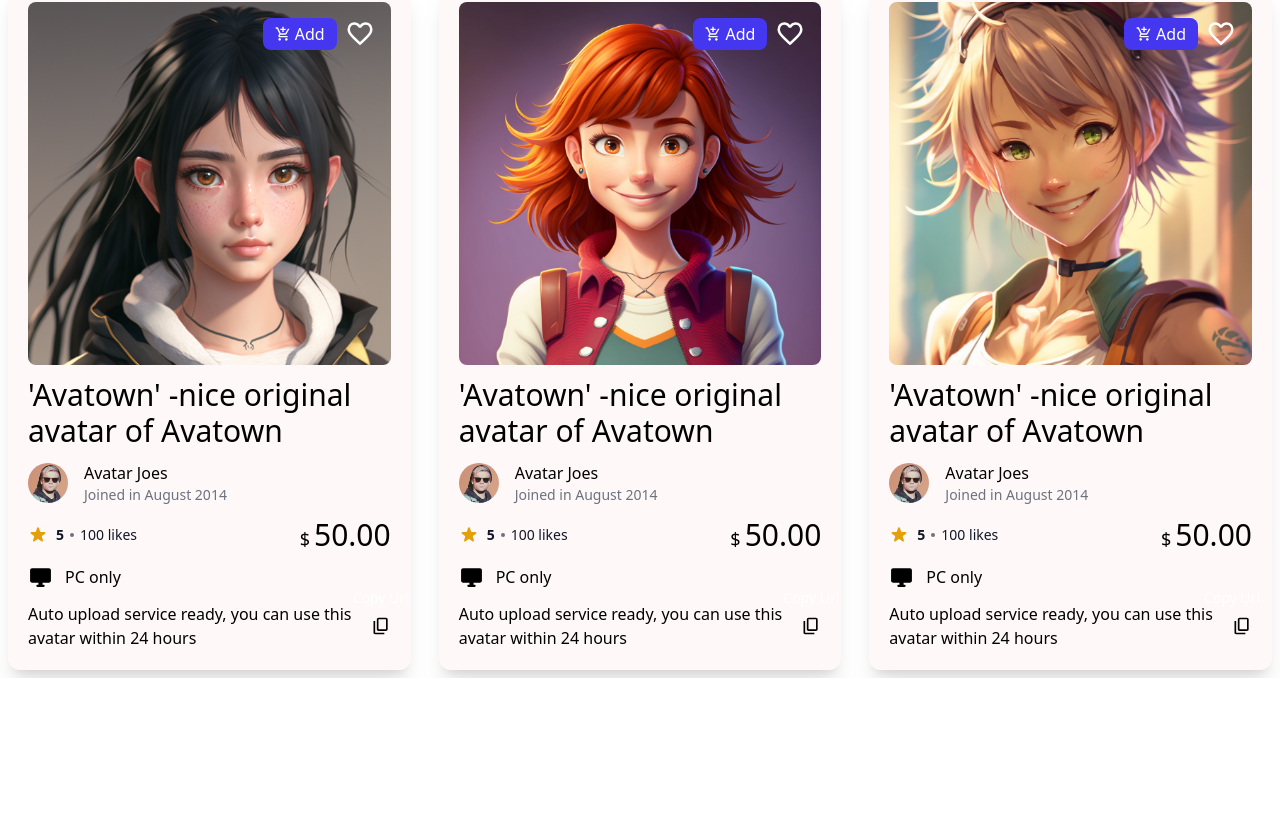
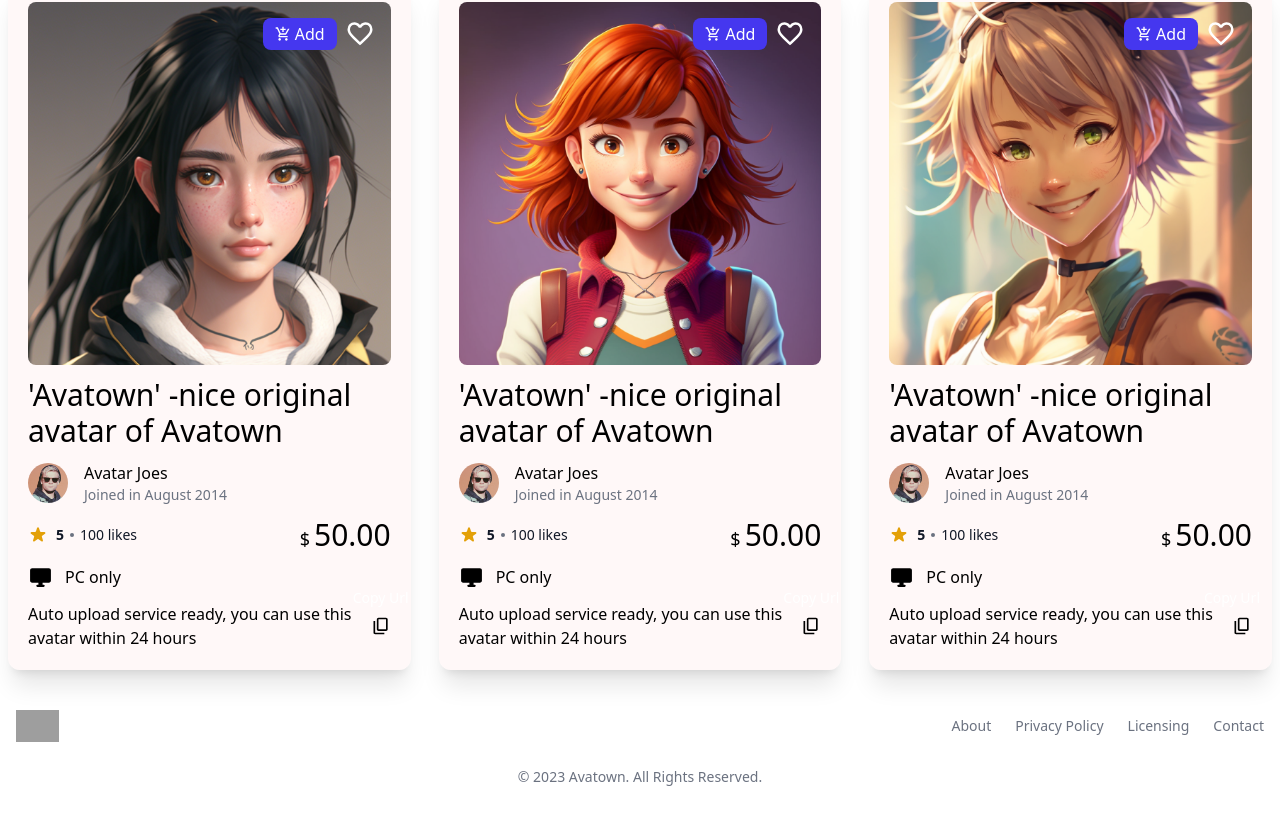
Before and after one commit to AbhiramKrishnaM/Dolami, a React (Vite) app: page / in a window 1280 px wide. Shown: the part 5227-6052 px from the top of the page. Before the commit the page ends 5905 px from the top, so only its background shows below. Built offline with nearby package versions, Linux system fonts and the light colour scheme; grey boxes are pictures that could not be loaded.

Commit message:
added footer

```diff
--- a/src/App.jsx
+++ b/src/App.jsx
@@ -1,6 +1,7 @@
 import { avatars } from "../public/assets/data";
 import Avatar from "./components/AvatarCards";
 import Navbar from "./components/Navbar";
+import Footer from "./components/Footer";
 
 function App() {
   const cards = avatars.map((avatar) => <Avatar key={avatar.id} {...avatar} />);
@@ -11,6 +12,8 @@
       <div className="grid grid-cols-1 sm:grid-cols-2 md:grid-cols-3 gap-3 w-full mt-3">
         {cards}
       </div>
+
+      <Footer />
     </div>
   );
 }
--- /dev/null
+++ b/src/components/Footer.jsx
@@ -0,0 +1,48 @@
+function FooterSection() {
+  return (
+    <footer className="bg-white mb-10">
+      <div className="w-full max-w-screen-xl flex items-center flex-col  mx-auto p-4 md:py-8">
+        <div className="flex items-center justify-center sm:justify-between  w-full">
+          <img
+            src="/logo/logo-basic.png"
+            className="h-8 mr-3"
+            alt="Flowbite Logo"
+          />
+
+          <ul className="flex flex-wrap items-center justify-center  text-sm font-medium text-gray-500 sm:mb-0 ">
+            <li>
+              <a href="#" className="mr-4 hover:underline md:mr-6 ">
+                About
+              </a>
+            </li>
+            <li>
+              <a href="#" className="mr-4 hover:underline md:mr-6">
+                Privacy Policy
+              </a>
+            </li>
+            <li>
+              <a href="#" className="mr-4 hover:underline md:mr-6 ">
+                Licensing
+              </a>
+            </li>
+            <li>
+              <a href="#" className="hover:underline">
+                Contact
+              </a>
+            </li>
+          </ul>
+        </div>
+        <hr className="my-2 border-gray-200 sm:mx-auto lg:my-3" />
+        <span className="block text-sm text-gray-500 sm:text-center ">
+          © 2023{" "}
+          <a href="https://flowbite.com/" className="hover:underline">
+            Avatown
+          </a>
+          . All Rights Reserved.
+        </span>
+      </div>
+    </footer>
+  );
+}
+
+export default FooterSection;
--- a/src/components/Navbar.jsx
+++ b/src/components/Navbar.jsx
@@ -3,9 +3,9 @@
 function Navbar() {
   return (
     <div className="w-full  p-5  flex items-center justify-between">
-      <img src="/logo/logo-basic.png" className="w-[15%]" />
+      <img src="/logo/logo-basic.png" className="w-[30%] md:w-[15%]" />
 
-      <div className="flex items-center gap-4">
+      <div className="hidden md:flex items-center gap-4 ">
         <form className="flex items-center">
           <label for="voice-search" className="sr-only">
             Search
@@ -71,6 +71,22 @@
           />
         </div>
       </div>
+
+      <div className="cursor-pointer md:hidden">
+        <svg
+          class="w-6 h-6"
+          aria-hidden="true"
+          fill="currentColor"
+          viewBox="0 0 20 20"
+          xmlns="http://www.w3.org/2000/svg"
+        >
+          <path
+            fill-rule="evenodd"
+            d="M3 5a1 1 0 011-1h12a1 1 0 110 2H4a1 1 0 01-1-1zM3 10a1 1 0 011-1h12a1 1 0 110 2H4a1 1 0 01-1-1zM3 15a1 1 0 011-1h12a1 1 0 110 2H4a1 1 0 01-1-1z"
+            clip-rule="evenodd"
+          ></path>
+        </svg>
+      </div>
     </div>
   );
 }
```
